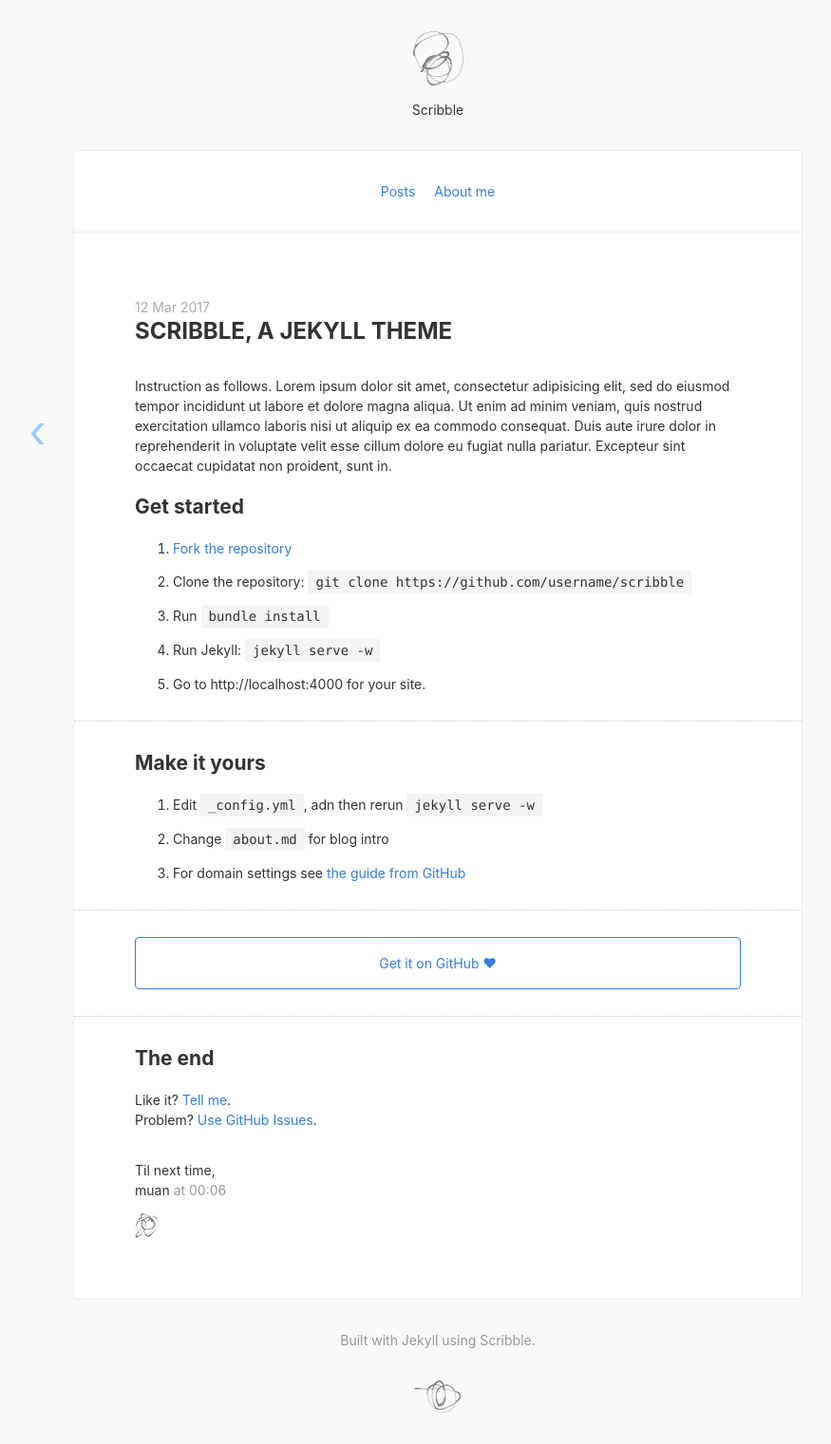
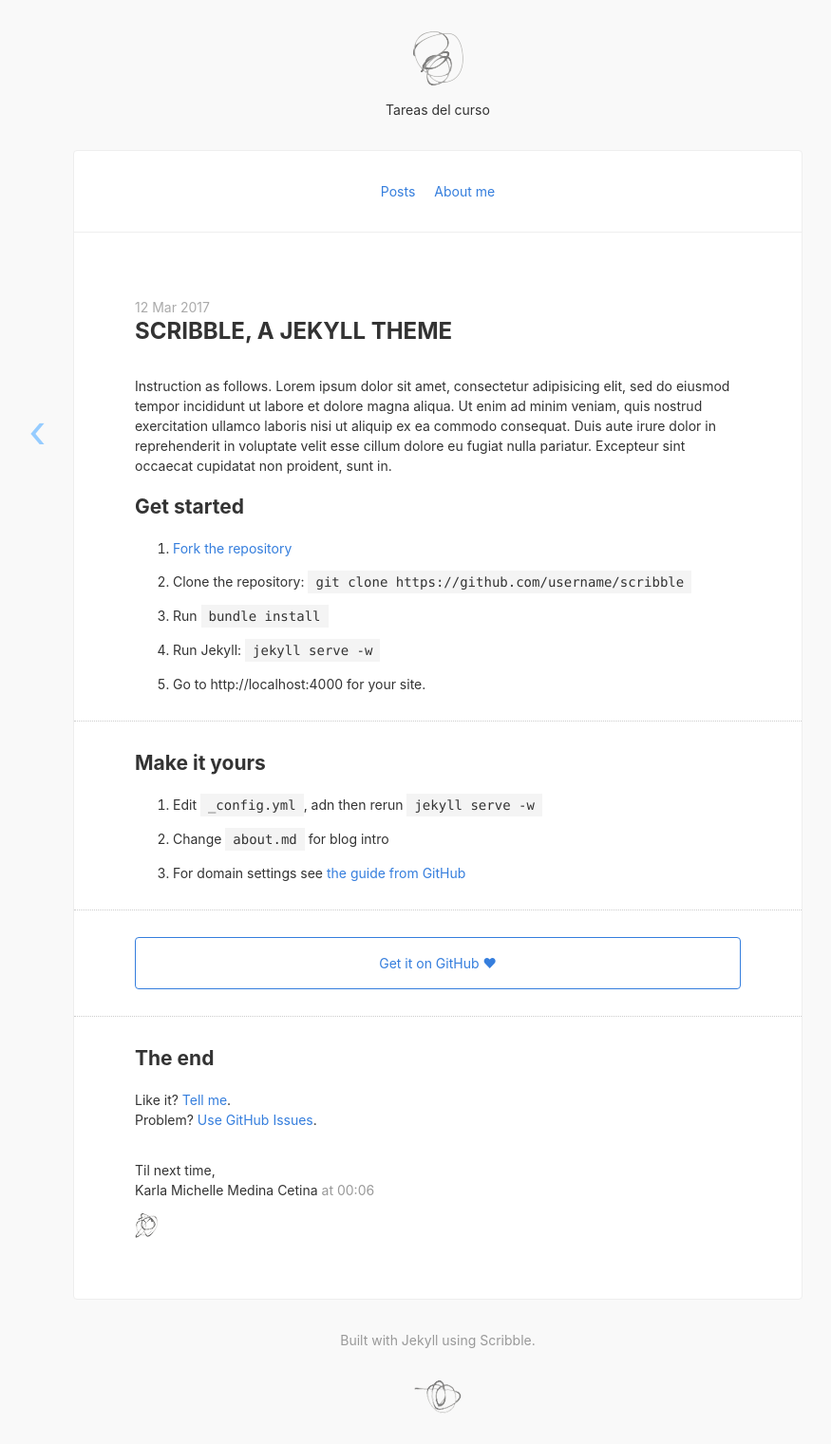
Before and after one commit to Karla-ui/Practica, a Jekyll site: the page built from _posts/2017-03-12-scribble-the-jekyll-theme.md, in a window 1280 px wide. Shown: the whole page at 95% size, without its empty margins (179-1054 px from the left). Built offline with Jekyll 4.4.1, drawn with Linux system fonts in a browser that asks for light colours; nearby versions of some CDN libraries.

Commit message:
cambio_config.yml

```diff
--- a/_config.yml
+++ b/_config.yml
@@ -1,11 +1,11 @@
 # ----------- CONFIGURABLE START -----------
-title:            "Scribble"
-description:      "Such theme, very cool."
-url:              http://scribble.muan.co # Site url, without a slash at the end.
-signoff:          "muan" # Your name
-facebook_appid:   # APP ID for like button, remove from /_includes/share.html if unwanted.
-google_analytics: # Set tracking, remove from /javascripts/basic.js if unwanted.
-share:            false # Turn on twitter and facebook share buttons
+title:            "Tareas del curso"
+description:      "Repositorio virtual para tareas del curso"
+url:              https://karla-ui.github.io/Practica/ # Site url, without a slash at the end.
+signoff:          "Karla Michelle Medina Cetina" # Your name
+#facebook_appid:   # APP ID for like button, remove from /_includes/share.html if unwanted.
+#google_analytics: # Set tracking, remove from /javascripts/basic.js if unwanted.
+#share:            false # Turn on twitter and facebook share buttons
 
 links:
   - name:         Posts
```
